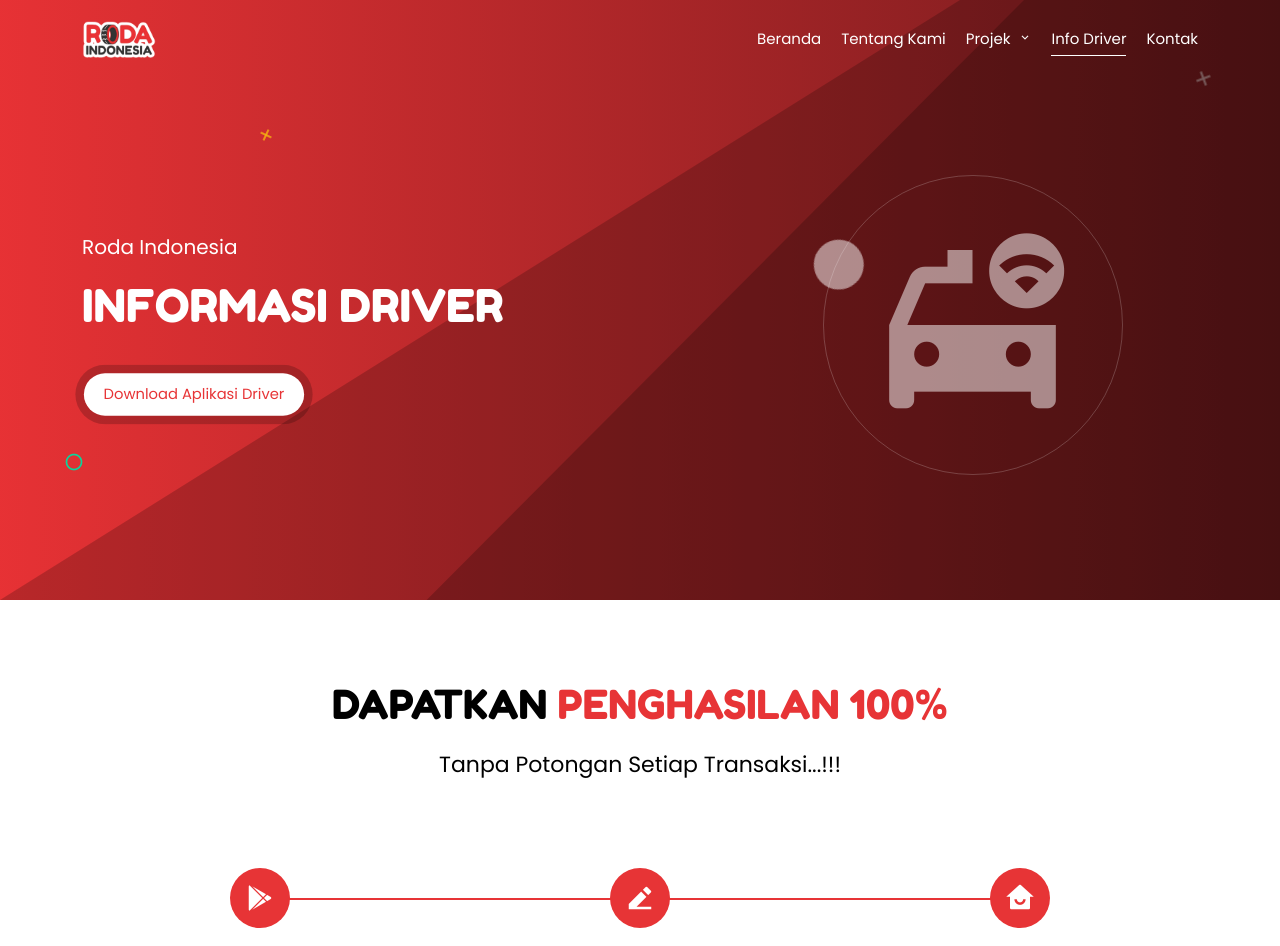
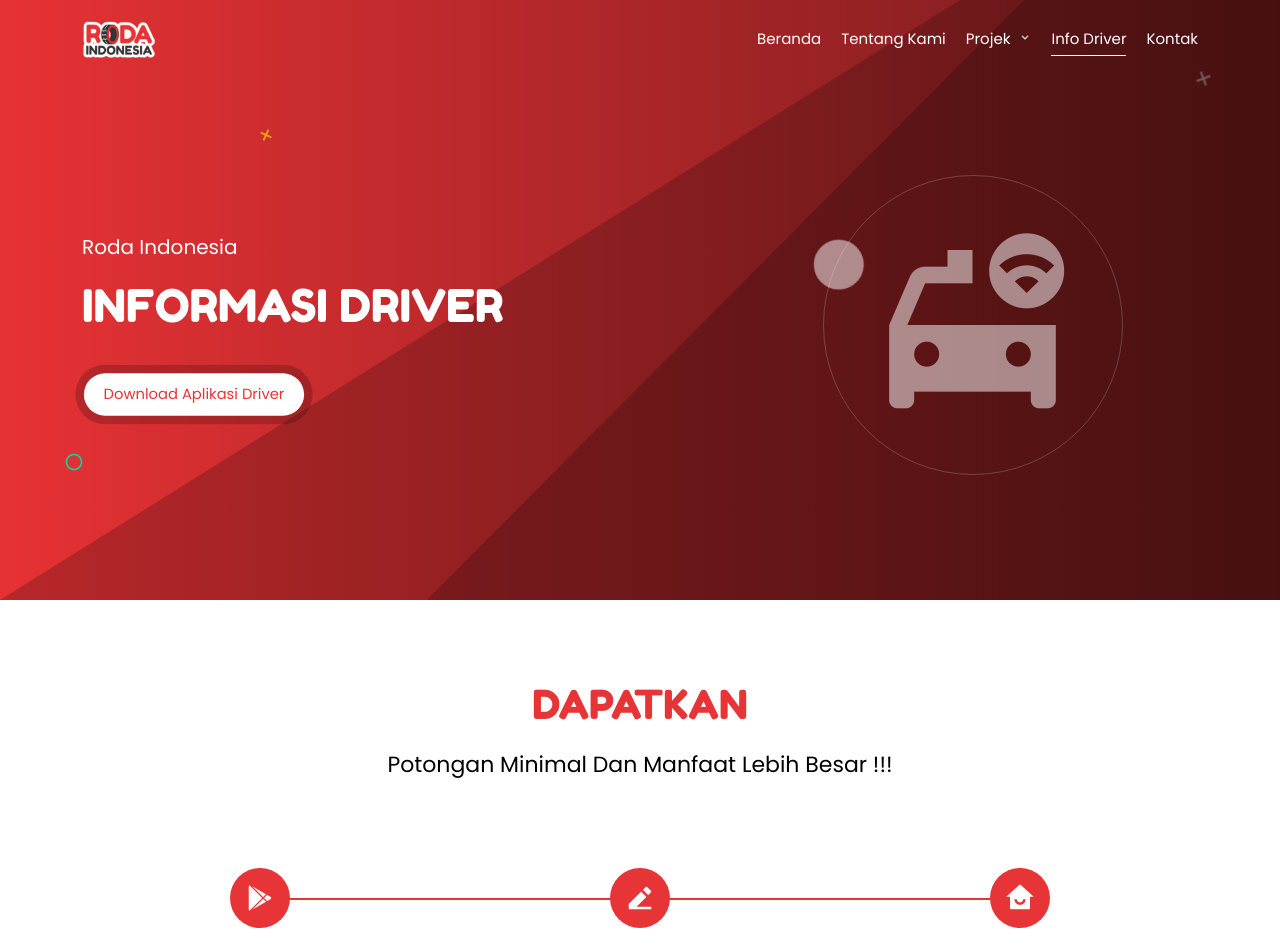
Before and after one commit to LingzFY/RodaIndonesia, a PHP site: page /index.php?page=info_driver in a window 1280 px wide. Shown: the top 946 px of the page. Run offline with PHP 8.4, Linux system fonts and the light colour scheme; some libraries are stand-ins or nearby versions.

Commit message:
fix Info Driver

```diff
--- a/page/info_driver/info_driver.php
+++ b/page/info_driver/info_driver.php
@@ -40,8 +40,8 @@
         <div class="row justify-content-center">
             <div class="col-lg-10">
                 <div class="section-title">
-                    <h2>DAPATKAN <span>PENGHASILAN 100%</span></h2>
-                    <h3 class="mt-4">tanpa potongan setiap transaksi...!!!</h3>
+                    <h2><span>DAPATKAN</span></h2>
+                    <h3 class="mt-4">Potongan Minimal dan Manfaat Lebih Besar !!!</h3>
                 </div>
             </div>
         </div>
```
